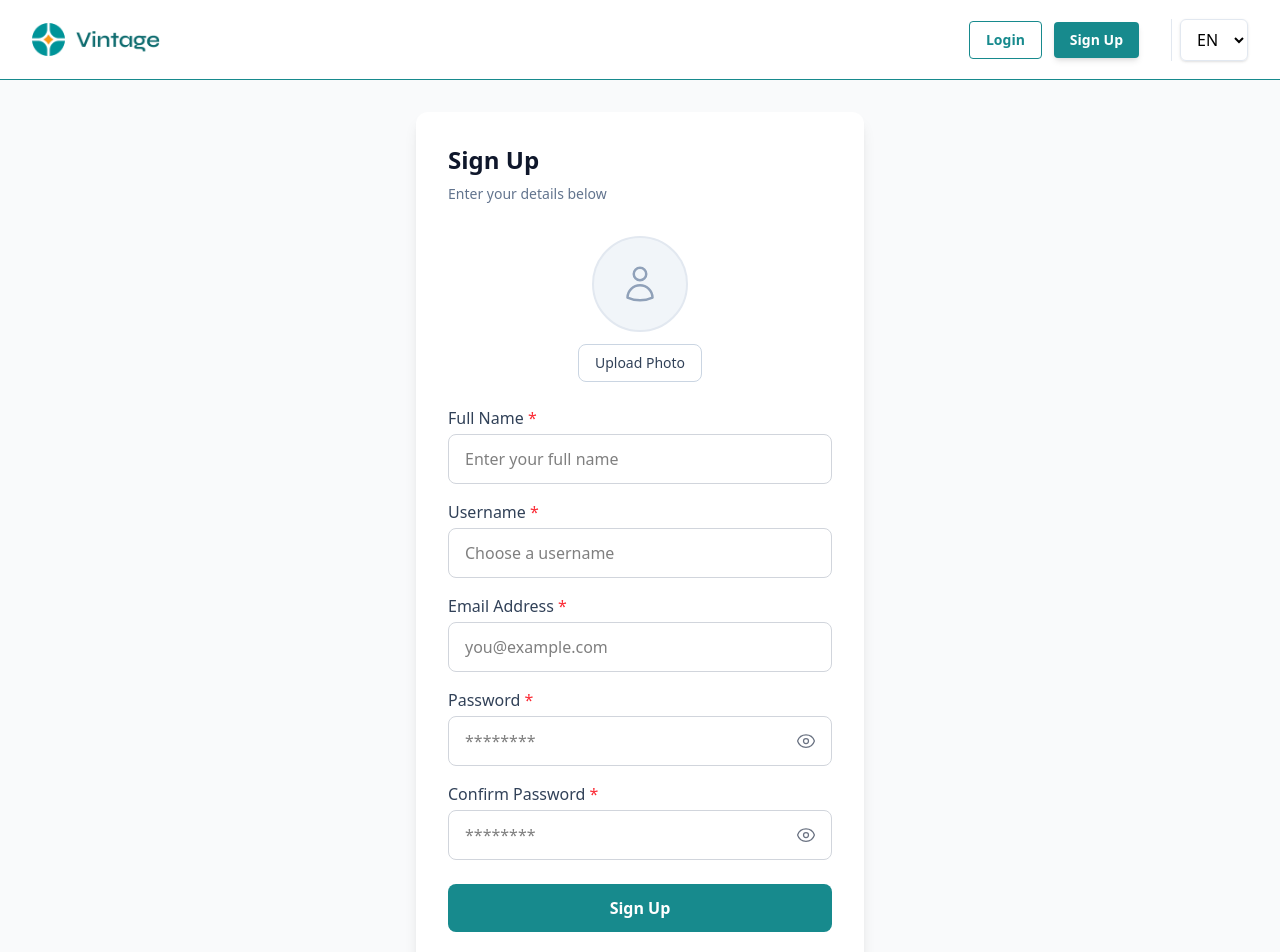
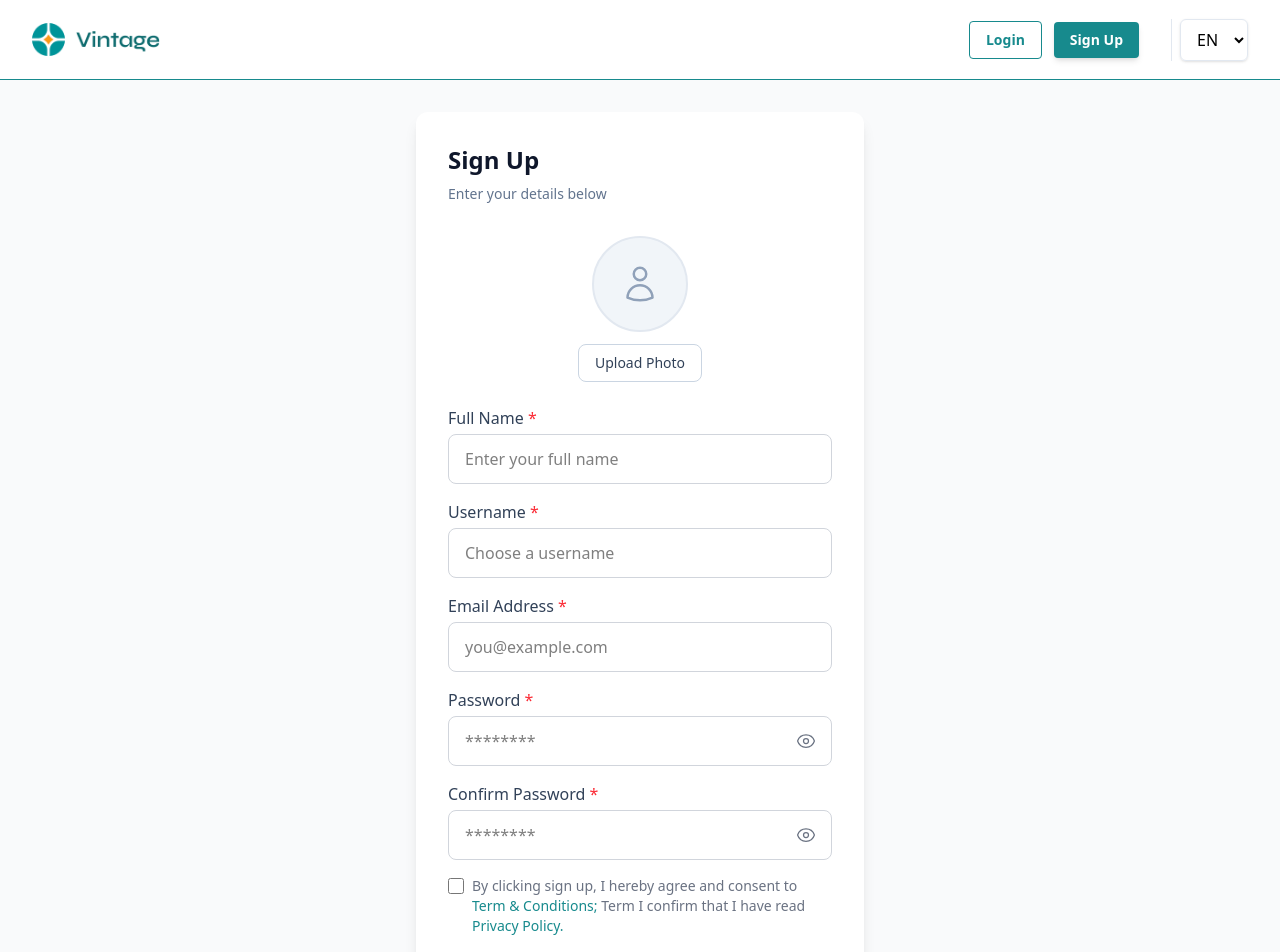
Before and after one commit to dewacahaya/vintage-shop-marketplace, a Vue app: page /signup in a window 1280 px wide. Shown: the top 952 px of the page. Built offline with nearby package versions, Linux system fonts and the light colour scheme.

Commit message:
feat: added terms conditions checkbox and minor styling

```diff
--- a/src/components/auth/WebLogin.vue
+++ b/src/components/auth/WebLogin.vue
@@ -41,7 +41,7 @@ const handleLogin = async () => {
             <form @submit.prevent="handleLogin">
                 <BaseInput v-model="loginData.email" label="Email Address" placeholder="you@example.com" type="email"
                     required />
-                <BaseInput v-model="loginData.password" label="Password" placeholder="••••••••" type="password"
+                <BaseInput v-model="loginData.password" label="Password" placeholder="********" type="password"
                     required />
                 <BaseButton type="submit"
                     class="w-full bg-[#178A8D] text-white py-3 rounded-lg font-semibold hover:bg-teal-800 transition mt-2">
--- a/src/components/auth/WebSignup.vue
+++ b/src/components/auth/WebSignup.vue
@@ -24,6 +24,7 @@ const signupData = reactive({
 const passwordStatusDisplay = ref("none");
 const confirmPasswordStatusDisplay = ref("none");
 const imagePreview = ref(null);
+const agreedToTerms = ref(false);
 
 const handleImageUpload = (event) => {
     const file = event.target.files[0];
@@ -60,6 +61,11 @@ const handleRegister = async () => {
         checkConfirmPassword();
         return;
     }
+
+    if (!agreedToTerms.value) {
+        return;
+    }
+
     isLoading.value = true;
     try {
         await store.dispatch('auth/getRegisterData', signupData);
@@ -119,6 +125,17 @@ const closeAndRedirect = () => {
                 <p class="text-red-500 text-xs mt-1 mb-3" :style="{ display: confirmPasswordStatusDisplay }">
                     The password confirmation does not match
                 </p>
+                <div class="flex items-start mb-4 mt-4">
+                    <div class="flex items-center h-5">
+                        <input id="terms" type="checkbox" v-model="agreedToTerms"
+                            class="w-4 h-4 border border-gray-300 rounded bg-gray-50 focus:ring-3 focus:ring-teal-300 accent-teal-700 cursor-pointer"
+                            required>
+                    </div>
+                    <label for="terms" class="ml-2 text-sm font-medium text-gray-500 cursor-pointer select-none">
+                        By clicking sign up, I hereby agree and consent to <a href="#" class="text-[#178A8D] hover:underline">Term & Conditions;</a> Term I confirm that I have read
+                        <a href="#" class="text-[#178A8D] hover:underline">Privacy Policy.</a>
+                    </label>
+                </div>
                 <BaseButton type="submit"
                     class="w-full bg-[#178A8D] text-white py-3 rounded-lg font-semibold hover:bg-teal-800 transition mt-2">
                     {{ isLoading ? 'Registering...' : 'Sign Up' }}
```
